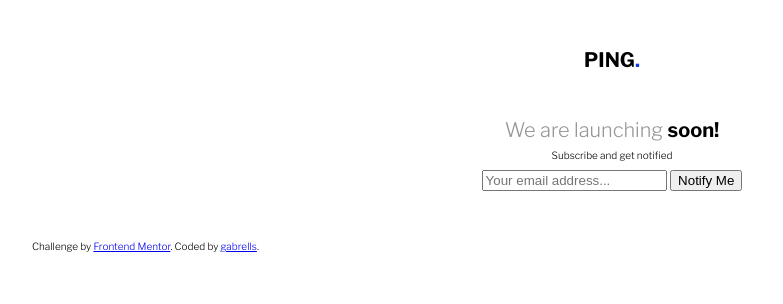
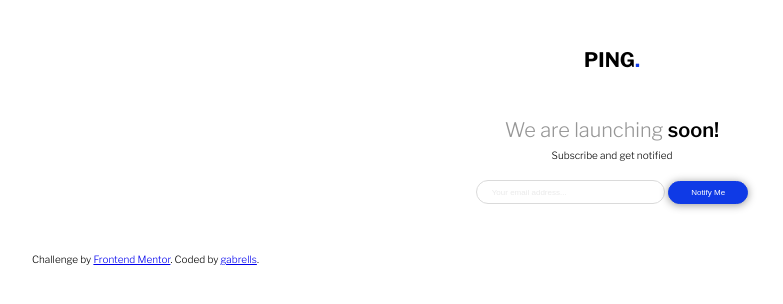
Before and after one commit to gabrells/ping-coming-soon-page-master, a plain HTML site: page index.html in a window 1280 px wide. Shown: the whole page, without its empty margins (28-811 px from the left). Drawn offline with nearby package versions, Linux system fonts and the light colour scheme.

Commit message:
All CSS updates
CSS update and input style construction

```diff
--- a/assets/style.css
+++ b/assets/style.css
@@ -8,6 +8,7 @@ body {
     text-align: center;
     text-transform: uppercase;
     font-weight: bold;
+    font-weight: 700;
 }
 
 #ponto {
@@ -23,22 +24,48 @@ main {
 h2 {
     font-size: 20px;
     color: hsl(0, 0%, 59%);
+    font-weight: 300;
 }
 h2 em {
     color: #000;
     font-weight: bold;
+    font-weight: 600;
 }
 
 p {
+    font-weight: bold;
+    font-weight: 300;
     font-size: 10px;
     margin: 10px;
     color: #000;
+    margin-bottom: 20px;
 
 }
 
-/* input { */
-    /* border-radius: 20%; */
-/* } */
+.email {
+    width: 170px;
+    height: 20px;
+    padding-left: 15px;
+    border-radius: 20px;
+    font-size: 8px;
+    font-weight: 300;
+    border: 0.7px solid #000;
+    color: red;
+    opacity: 14%;
+
+
+}
+
+.submit {
+    width: 80px;
+    height: 23px;
+    border: 0.7px solid hsl(228, 88%, 48%);
+    border-radius: 20px;
+    background-color: hsl(228, 88%, 48%);
+    color: white;
+    font-size: 8px;
+    box-shadow: 0px 1px 9px hsl(0, 0%, 59%);
+}
 
 footer {
     margin: 50px;
```
